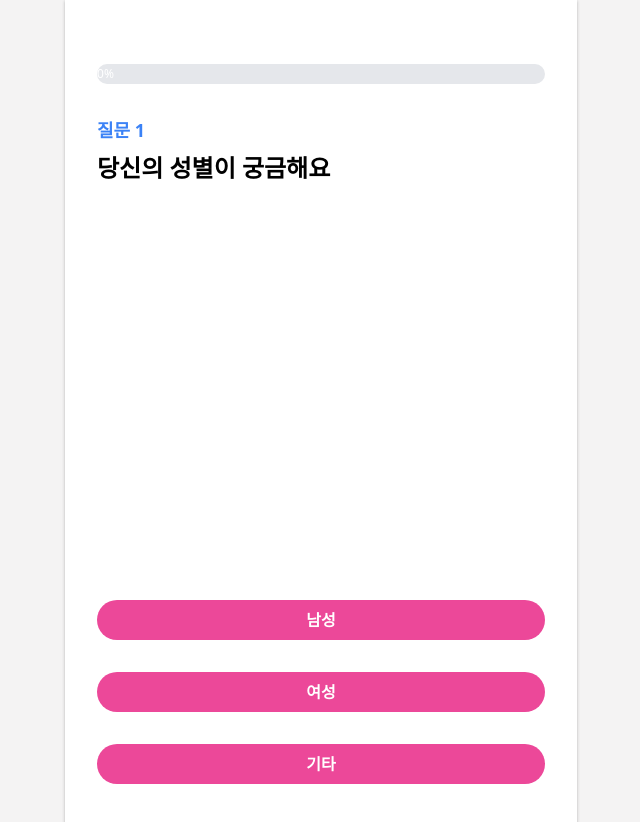
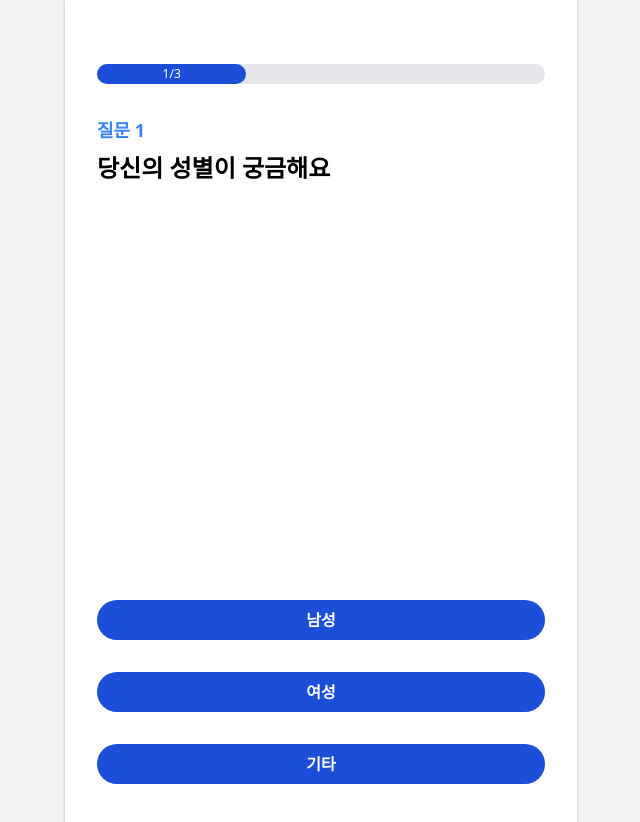
Before and after one commit to BOOPINION/Vote-FE2, a React (Create React App) app: page /signup in a window 1280 px wide. Shown: the top 822 px of the page, without its empty margins (319-959 px from the left). Built offline with nearby package versions, Linux system fonts and the light colour scheme.

Commit message:
✨ Progress bar 진행도 표시 변경
Progress bar 진행도 표시 변경

```diff
--- a/src/components/signup/ProgressBar.tsx
+++ b/src/components/signup/ProgressBar.tsx
@@ -1,13 +1,16 @@
 import React from "react";
 
-const ProgressBar: React.FC<{ progress: number }> = ({ progress }) => {
+const ProgressBar: React.FC<{ current: number; total: number }> = ({
+  current,
+  total,
+}) => {
   return (
     <div className="w-full bg-gray-200 rounded-full">
       <div
-        className="bg-pink-500 text-xs leading-none py-1 text-center text-white rounded-full"
-        style={{ width: `${progress}%` }}
+        className="bg-blue-700 text-xs leading-none py-1 text-center text-white rounded-full"
+        style={{ width: `${(current / total) * 100}%` }}
       >
-        {progress}%
+        {current}/{total}
       </div>
     </div>
   );
--- a/src/components/signup/Question.tsx
+++ b/src/components/signup/Question.tsx
@@ -32,7 +32,7 @@ const Question: React.FC<{
   return (
     <div className="flex flex-col items-start w-auto mx-auto my-8 p-8">
       {/* 진행률 표시 */}
-      <ProgressBar progress={(questionNumber - 1) * (100 / questions.length)} />
+      <ProgressBar current={questionNumber} total={questions.length} />
       <span className="mt-8 text-lg text-blue-500 font-semibold">
         질문 {questionNumber}
       </span>
@@ -43,7 +43,7 @@ const Question: React.FC<{
       {questions[questionNumber - 1].options.map((option, index) => (
         <button
           key={index}
-          className="mt-8 w-full items-center bg-pink-500 hover:bg-pink-700 text-white font-bold py-2 px-4 rounded-full mr-4"
+          className="mt-8 w-full items-center bg-blue-700 hover:bg-blue-800 text-white font-bold py-2 px-4 rounded-full mr-4"
           onClick={() => handleOptionSelect(option)}
         >
           {option}
```
